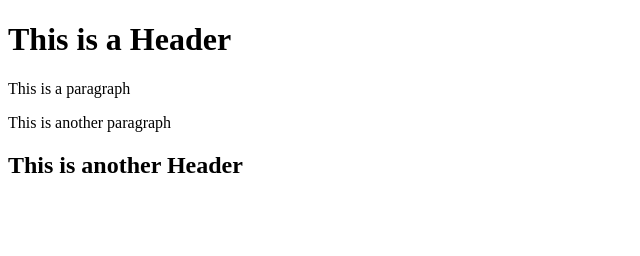
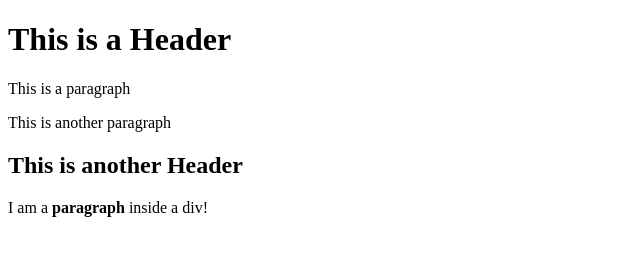
Before and after one commit to ajmeyers/git-test, a website: page index.html in a window 1280 px wide. Shown: the whole page, without its empty margins (0-640 px from the left). Drawn offline with Linux system fonts and the light colour scheme.

Commit message:
Installed NPM

```diff
--- a/index.html
+++ b/index.html
@@ -5,5 +5,8 @@
       <p>This is a paragraph</p>
       <p>This is another paragraph</p>
       <h2>This is another Header</h2>
+      <div>
+         <p>I am a <b>paragraph</b> inside a div!</p>
+      </div>
    </body>
 </html>
```
Also changed, not shown: package.json (added, +19 -0 lines), 2 other files.
